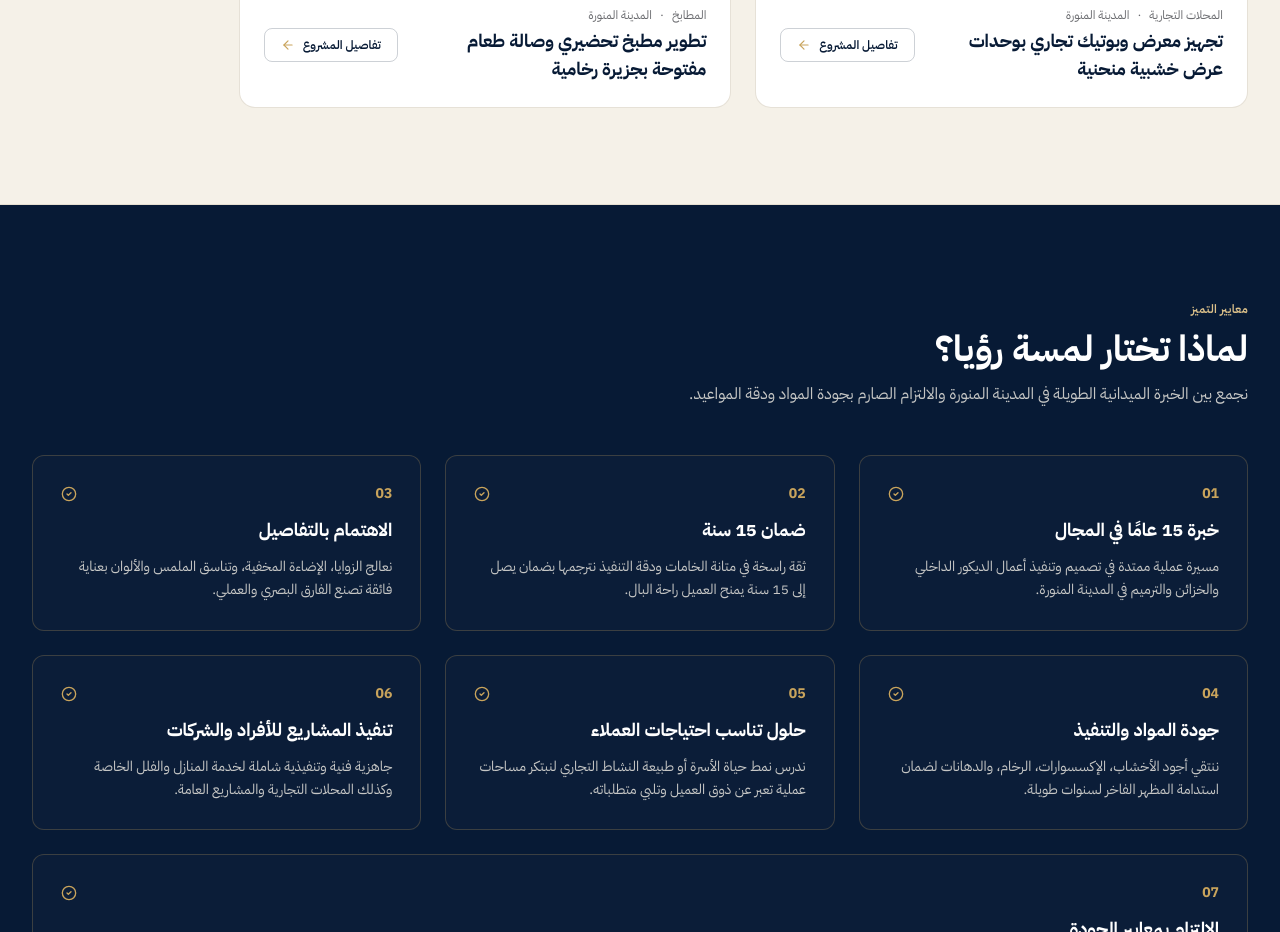
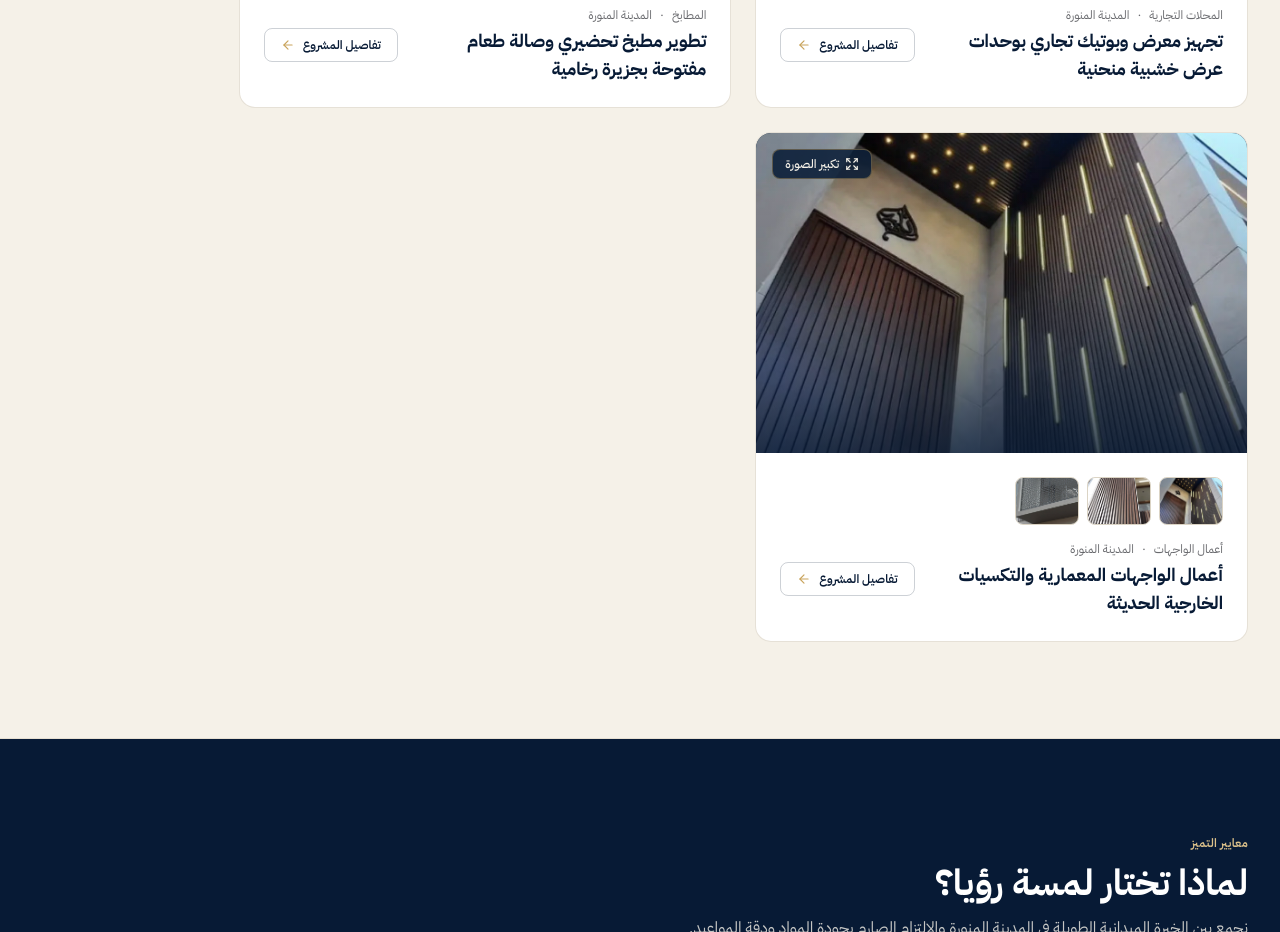
Before and after one commit to lmstrwyalldykwr/lamset, a React (Vite) app: page / in a window 1280 px wide. Shown: the part 4780-5712 px from the top of the page. Built offline with nearby package versions, Linux system fonts and the light colour scheme.

Commit message:
Auto-sync changes from AI Studio

```diff
--- a/src/data/projects.ts
+++ b/src/data/projects.ts
@@ -396,40 +396,40 @@ export const PROJECTS_DATA: ProjectItem[] = [
   {
     id: 'corporate-public-project-lobby',
     category: 'public-projects',
-    categoryLabel: { ar: 'المشاريع العامة', en: 'Public Projects' },
+    categoryLabel: { ar: 'أعمال الواجهات', en: 'Facade Works' },
     title: {
-      ar: 'تنفيذ ديكورات بهو ومناطق استقبال للمشاريع والمؤسسات',
-      en: 'Corporate & Public Facility Reception Lobby Fit-Out',
+      ar: 'أعمال الواجهات المعمارية والتكسيات الخارجية الحديثة',
+      en: 'Architectural Facade Works & Modern Exterior Cladding',
     },
     subtitle: {
-      ar: 'تشطيبات معمارية عالية التحمل للمباني الإدارية والمشاريع العامة',
-      en: 'High-durability architectural finishes for administrative buildings and public facilities',
+      ar: 'تصميم وتنفيذ واجهات المباني والفلل بالتكسيات الطولية، الشتر المعدني، والإضاءة الخطية',
+      en: 'Design and execution of villa and building facades with vertical louvres, metal screens, and linear LEDs',
     },
-    coverImage: IMAGES.commercialBoutique,
-    gallery: [IMAGES.commercialBoutique, IMAGES.heroMajlis],
+    coverImage: IMAGES.facades1,
+    gallery: [IMAGES.facades1, IMAGES.facades2, IMAGES.facades3],
     location: { ar: 'المدينة المنورة', en: 'Madinah' },
-    isIllustrativeShowcase: true,
-    featured: false,
+    isIllustrativeShowcase: false,
+    featured: true,
     description: {
-      ar: 'تجهيز مناطق الاستقبال والقاعات للمشاريع العامة والشركات بمواصفات فنية تجمع بين المتانة العالية وسهولة الصيانة والمظهر المؤسسي الفخم.',
-      en: 'Outfitting reception lobbies and halls for public projects and corporate offices with durable, low-maintenance, prestigious architectural materials.',
+      ar: 'تنفيذ أعمال الواجهات المعمارية الخارجية للفلل والمباني السكنية والتجارية، عبر دمج التكسيات الطولية المقاومة للعوامل الجوية، المشربيات والقص الليزري المعدني، وأنظمة الإضاءة الخارجية المخفية التي تبرز فخامة المبنى ليلًا ونهارًا.',
+      en: 'Executing architectural exterior facades for residential villas and commercial buildings, integrating weather-resistant vertical slats, laser-cut geometric privacy screens, and recessed exterior linear lighting.',
     },
     designDetails: {
       ar: [
-        'تكسيات جدارية مقاومة للخدش والصدمات للاستخدام الكثيف',
-        'منصات استقبال رسمية مجهزة بمسارات مخفية للتمديدات التقنية',
-        'أنظمة إضاءة موفرة للطاقة وموزعة وفق المعايير الهندسية',
+        'تكسيات واجهات خارجية مقاومة لأشعة الشمس والحرارة والعوامل الجوية',
+        'تصميم وتنفيذ مداخل مرتفعة بإضاءة خطية مدمجة وأسقف خارجية حديثة',
+        'واجهات وشاشات معمارية مقصوصة بالليزر تمنح الخصوصية والتهوية',
       ],
       en: [
-        'Impact- and scratch-resistant wall claddings suited for high foot traffic',
-        'Executive reception desks with concealed cable management channels',
-        'Energy-efficient architectural lighting engineered to commercial codes',
+        'Weather- and UV-resistant exterior facade cladding systems',
+        'Double-height entrance portals with integrated linear LED illumination',
+        'Laser-cut geometric architectural screens providing privacy and shading',
       ],
     },
     executionSpecs: [
       {
         label: { ar: 'نطاق العمل', en: 'Scope of Work' },
-        value: { ar: 'تنفيذ ديكورات مشاريع عامة ومباني', en: 'Public & Corporate Project Execution' },
+        value: { ar: 'تصميم وتنفيذ أعمال الواجهات الخارجية', en: 'Architectural Facade Design & Execution' },
       },
       {
         label: { ar: 'الضمان المعتمد', en: 'Warranty Coverage' },
```
